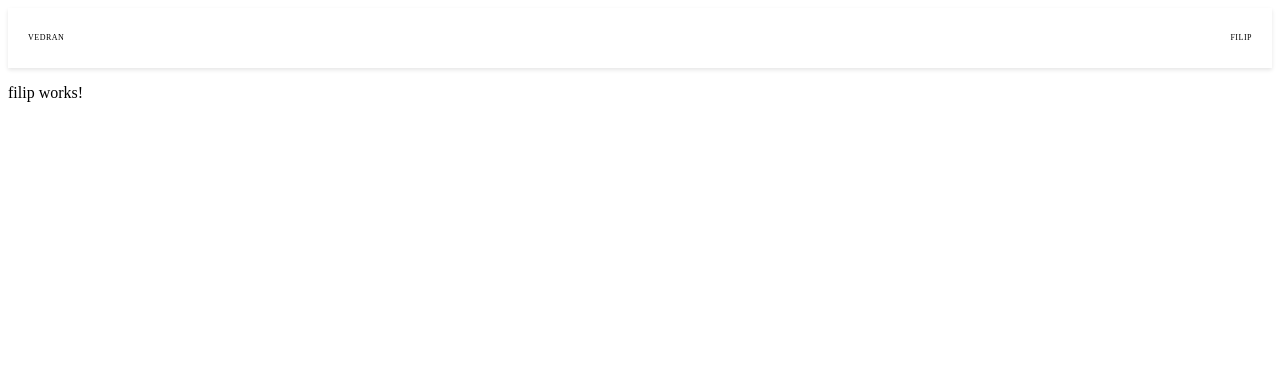
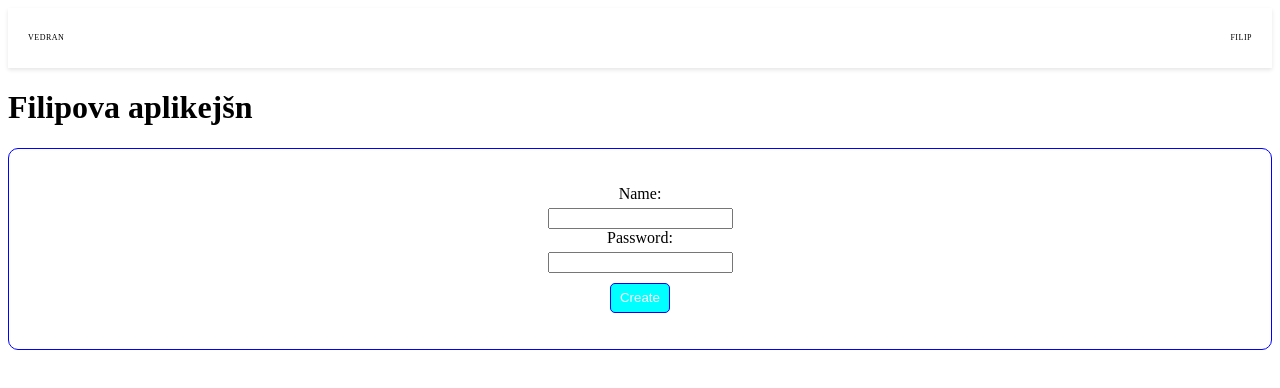
Before and after one commit to majkprpik/angular-edu-2023, an Angular app: page /filip in a window 1280 px wide. Shown: the top 388 px of the page. Built offline with nearby package versions, Linux system fonts and the light colour scheme.

Commit message:
login-componenta

```diff
--- /dev/null
+++ b/src/app/modules/filip/component/login/login.component.html
@@ -0,0 +1,18 @@
+<form (ngSubmit)="spremi()">
+  <div class="wrapper">
+    <label for="name">Name:</label>
+    <input id="name" [(ngModel)]="name" type="text" name="name" />
+    <label for="password">Password:</label>
+    <input
+      [(ngModel)]="password"
+      type="password"
+      id="password"
+      name="password"
+    />
+    <button type="submit">Create</button>
+  </div>
+</form>
+
+<span>{{
+  objekat.name && objekat.password ? objekat.name + " " + objekat.password : ""
+}}</span>
--- /dev/null
+++ b/src/app/modules/filip/component/login/login.component.scss
@@ -0,0 +1,31 @@
+.wrapper{
+    margin-bottom: 15px;
+    border: 1px solid blue;
+    height:200px;
+    width: auto;
+    display: flex;
+    justify-content: center;
+    align-items: center;
+    flex-direction: column;
+    border-radius: 10px;
+}
+
+.wrapper label{
+    margin-bottom: 5px;
+}
+
+.wrapper button{
+    width:60px;
+    height: 30px;
+    border: 1px solid blue;
+    background-color: aqua;
+    border-radius: 5px;
+    margin-top: 10px;
+    color: #ffffff;
+}
+
+.wrapper button:hover{
+    background-color: red;
+    color: #000000;
+    cursor: pointer;
+}
--- /dev/null
+++ b/src/app/modules/filip/component/login/login.component.ts
@@ -0,0 +1,29 @@
+import { Component } from '@angular/core';
+
+@Component({
+  selector: 'app-login',
+  templateUrl: './login.component.html',
+  styleUrls: ['./login.component.scss']
+})
+export class LoginComponent {
+name: string ='';
+password: string='';
+objekat:any = {
+  name:'',
+  password:''
+}
+
+
+constructor(){
+}
+
+spremi(){
+this.objekat.name = this.name;
+this.objekat.password = this.password;
+console.log(this.objekat,'log ime i pass')
+}
+
+
+
+
+}
--- a/src/app/modules/filip/filip-routing.module.ts
+++ b/src/app/modules/filip/filip-routing.module.ts
@@ -1,7 +1,7 @@
+import { LoginComponent } from './component/login/login.component';
 import { FilipComponent } from './filip.component';
 import { NgModule } from '@angular/core';
 import { RouterModule, Routes } from '@angular/router';
-
 
 const routes: Routes = [
   {
--- a/src/app/modules/filip/filip.component.html
+++ b/src/app/modules/filip/filip.component.html
@@ -1 +1,3 @@
-<p>filip works!</p>
+<h1>Filipova aplikejšn</h1>
+<app-login></app-login>
+ <!-- unutar svog fajla treba napraviti komponente i login formu koja ne mora nigdje voditi -->
```
Also changed, not shown: src/app/modules/filip/filip.module.ts (+6 -2 lines), 1 other file (tests, documents, lock files or other folders).
